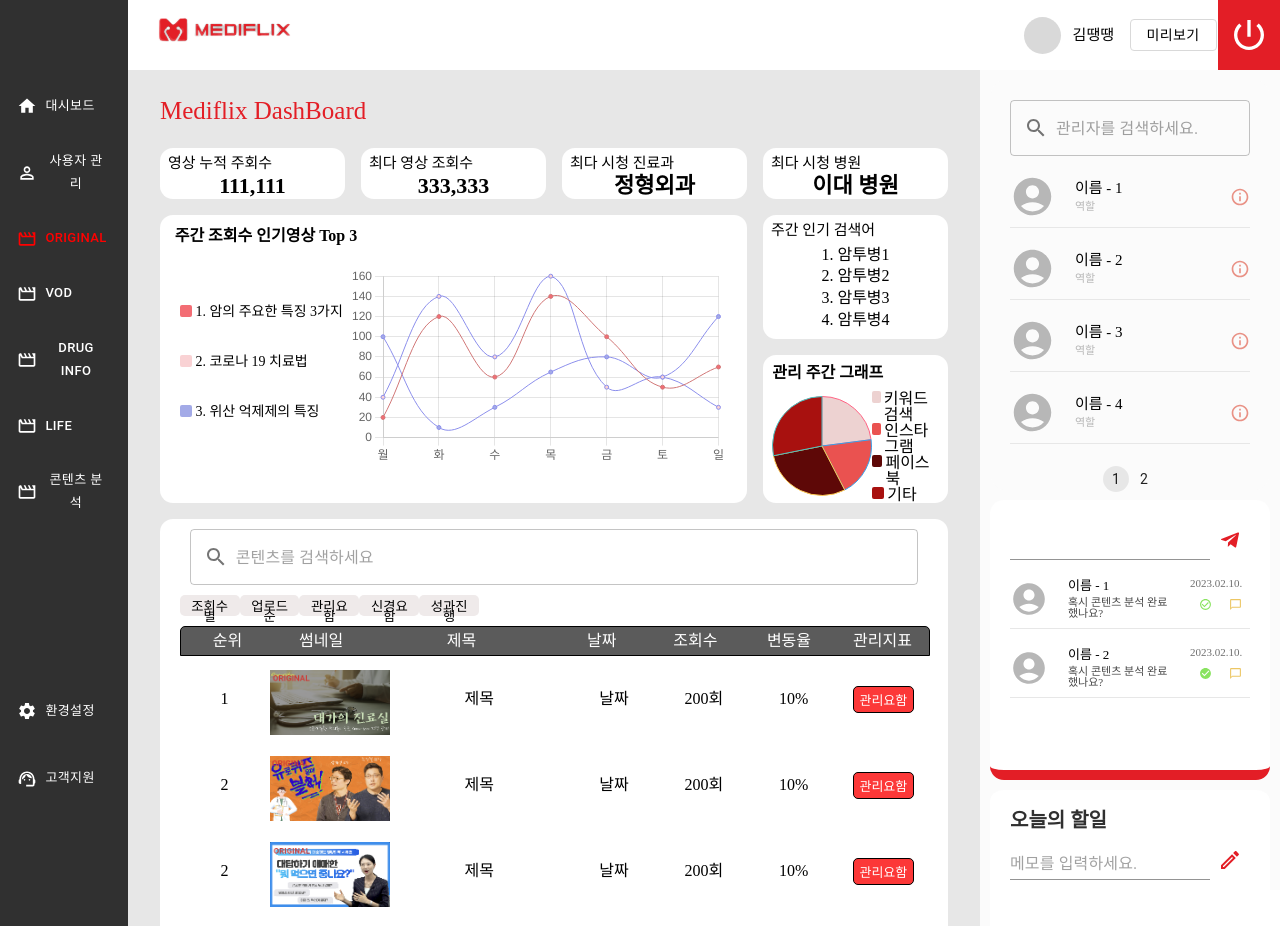
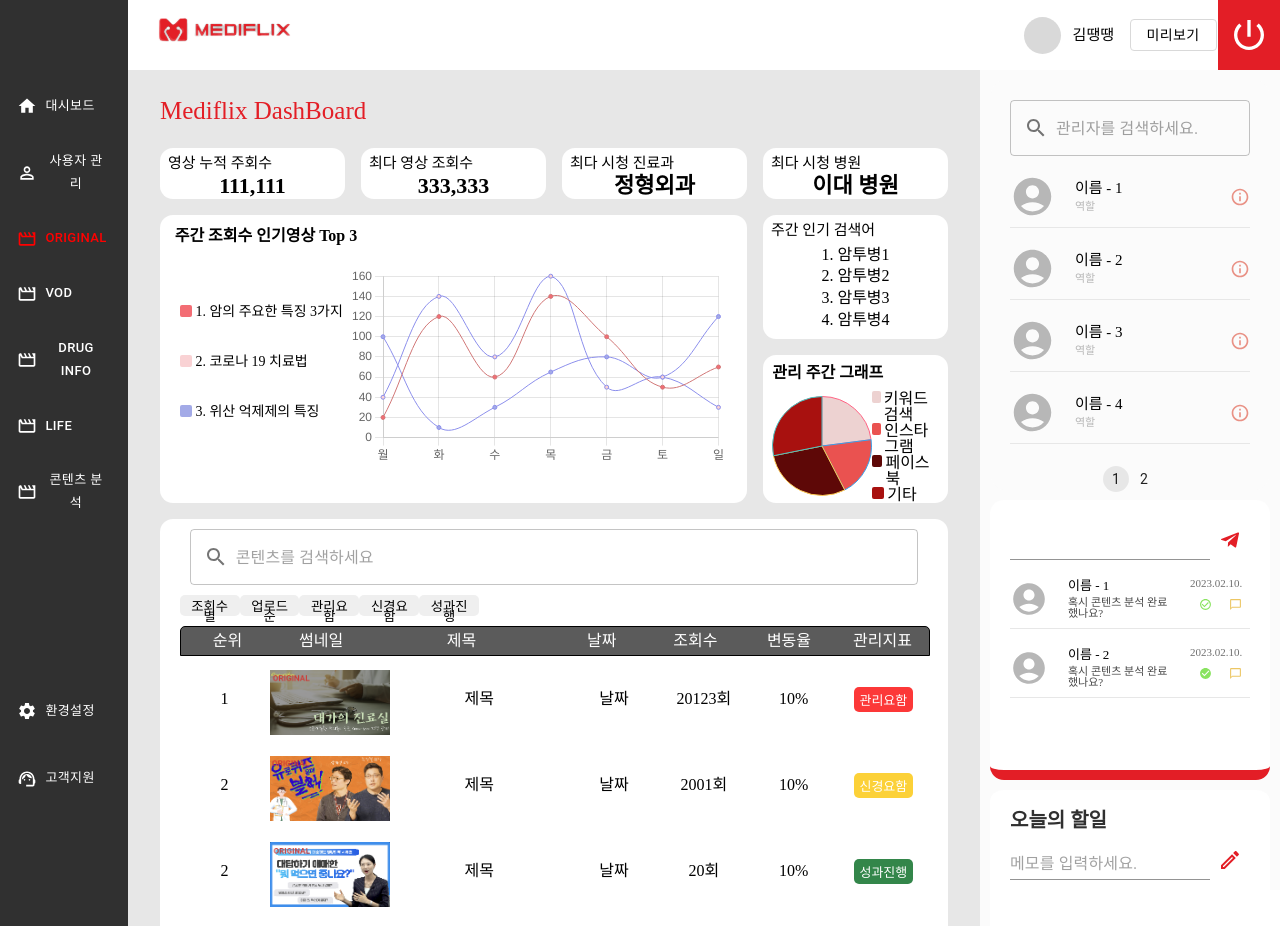
Before and after one commit to MEDIFLIX/ST_FE, a React (Create React App) app in the folder st_fe/: page /original in a window 1280 px wide. Shown: the top 926 px of the page. Built offline with nearby package versions, Linux system fonts and the light colour scheme; no server answers; a web font is replaced by a local one.

Commit message:
feat :  버튼 색깔바꾸기 기능추가

```diff
--- a/st_fe/src/pages/Original/components/ContentSearch.tsx
+++ b/st_fe/src/pages/Original/components/ContentSearch.tsx
@@ -1,7 +1,7 @@
 import { Search } from '@mui/icons-material';
 import { Box, InputAdornment, TextField } from '@mui/material';
+import { useEffect, useState } from 'react';
 import styled from 'styled-components';
-import OriginalContentList from './OrignialContentList';
 
 const ContentSearchContainer = styled.div`
   width: 95%;
@@ -14,11 +14,7 @@ const ContentSearchContainer = styled.div`
   }
 `;
 
-type ButtonLabelProp = {
-  backgroundColor: string;
-};
-
-const ButtonLabel = styled.button<ButtonLabelProp>`
+const ButtonLabel = styled.button`
   border: none;
   border-radius: 5px;
   width: 61px;
@@ -26,10 +22,248 @@ const ButtonLabel = styled.button<ButtonLabelProp>`
   padding: 7px;
   line-height: 10px;
   cursor: pointer;
-  background-color: ${(props) => props.backgroundColor};
+  background-color: '#EFEAEA';
+  &.active {
+    background-color: #e31e26;
+    color: white;
+  }
 `;
 
+const ContentListContainer = styled.div`
+  display: flex;
+  flex-direction: column;
+  width: 100%;
+
+  .contentList_title {
+    font-size: 16px;
+    font-weight: bold;
+    margin: 10px 0px;
+  }
+  .contentList_LabelBox {
+  }
+`;
+
+const BarBox = styled.div`
+  border: 1px solid black;
+  background-color: #5b5b5b;
+  border-top-left-radius: 5px;
+  border-top-right-radius: 5px;
+  color: #ffffff;
+  display: flex;
+  justify-content: space-evenly;
+  align-items: center;
+  padding: 6px 0px;
+  text-align: center;
+  width: 100%;
+  margin-top: 10px;
+
+  div:nth-child(1) {
+    flex: 1;
+  }
+  div:nth-child(2) {
+    flex: 1;
+  }
+  div:nth-child(3) {
+    flex: 2;
+  }
+  div:nth-child(4) {
+    flex: 1;
+  }
+  div:nth-child(5) {
+    flex: 1;
+  }
+  div:nth-child(6) {
+    flex: 1;
+  }
+  div:nth-child(7) {
+    flex: 1;
+  }
+`;
+
+const ContentContainer = styled.div`
+  display: flex;
+  flex-direction: column;
+  overflow: auto;
+  height: 350px;
+`;
+
+const ContentBox = styled.div`
+  display: flex;
+  text-align: center;
+  align-items: center;
+  margin: 7px 0;
+
+  img {
+    width: inherit;
+    height: inherit;
+  }
+
+  div:nth-child(1) {
+    flex: 1;
+  }
+
+  div:nth-child(2) {
+    flex: 1;
+    margin-top: 7px;
+  }
+  div:nth-child(3) {
+    flex: 2;
+  }
+  div:nth-child(4) {
+    flex: 1;
+  }
+  div:nth-child(5) {
+    flex: 1;
+  }
+  div:nth-child(6) {
+    flex: 1;
+  }
+  div:nth-child(7) {
+    flex: 1;
+  }
+  .contentList_imgBox {
+    width: 120px;
+    height: 65px;
+  }
+`;
+
+type AdminLabelProp = {
+  backgroundColor: string;
+};
+
+const AdminLabel = styled.div<AdminLabelProp>`
+  width: 59px;
+  height: 25px;
+  border-radius: 5px;
+  background-color: ${(props) => props.backgroundColor};
+  color: #ffffff;
+  font-size: 13px;
+  line-height: 28px;
+  margin: 0 auto;
+`;
+
+type DataProp = {
+  prior: number;
+  img: string;
+  title: string;
+  number: number;
+  diffRate: string;
+  management: string;
+};
+
+type ButtonLabels = {
+  title: string;
+  id: string;
+  clicked: boolean;
+};
+
+const buttonLabelData = [
+  {
+    title: '조회수별',
+    id: '1',
+    clicked: false,
+  },
+  {
+    title: '업로드순',
+    id: '2',
+    clicked: false,
+  },
+  {
+    title: '관리요함',
+    id: '3',
+    clicked: false,
+  },
+  {
+    title: '신경요함',
+    id: '4',
+    clicked: false,
+  },
+  {
+    title: '성과진행',
+    id: '5',
+    clicked: false,
+  },
+];
+
 const ContentSearch = () => {
+  const [fulldata, setFullData] = useState([
+    {
+      prior: 1,
+      img: '/img/썸네일1.png',
+      title: '제목',
+      number: 20123,
+      diffRate: '10%',
+      management: '관리요함',
+    },
+    {
+      prior: 2,
+      img: '/img/썸네일2.png',
+      title: '제목',
+      number: 2001,
+      diffRate: '10%',
+      management: '신경요함',
+    },
+    {
+      prior: 2,
+      img: '/img/썸네일3.png',
+      title: '제목',
+      number: 20,
+      diffRate: '10%',
+      management: '성과진행',
+    },
+    {
+      prior: 2,
+      img: '/img/썸네일4.png',
+      title: '제목',
+      number: 2024,
+      diffRate: '10%',
+      management: '관리요함',
+    },
+    {
+      prior: 2,
+      img: '/img/썸네일5.png',
+      title: '제목',
+      number: 2005,
+      diffRate: '10%',
+      management: '관리요함',
+    },
+    {
+      prior: 2,
+      img: '/img/썸네일6.png',
+      title: '제목',
+      number: 2007,
+      diffRate: '10%',
+      management: '성과진행',
+    },
+    {
+      prior: 2,
+      img: '/img/썸네일7.png',
+      title: '제목',
+      number: 200,
+      diffRate: '10%',
+      management: '신경요함',
+    },
+  ]);
+
+  const [showData, setShowData] = useState<DataProp[]>([]);
+  const [buttonLabel, setButtonLabel] = useState<ButtonLabels[]>([]);
+
+  useEffect(() => {
+    setShowData(fulldata);
+    setButtonLabel(buttonLabelData);
+  }, []);
+
+  const hanldleViewClick = (e: React.MouseEvent<HTMLButtonElement>) => {
+    const currentId = e.currentTarget.id;
+    setButtonLabel((current) =>
+      current.map(({ title, id, clicked }) => {
+        if (id === currentId && clicked === false) {
+          return { title, id, clicked: true };
+        } else return { title, id, clicked: false };
+      }),
+    );
+  };
+
   return (
     <ContentSearchContainer>
       <Box
@@ -58,13 +292,50 @@ const ContentSearch = () => {
         />
       </Box>
       <div className="original_buttonBox">
-        <ButtonLabel backgroundColor="#EFEAEA">조회수별</ButtonLabel>
-        <ButtonLabel backgroundColor="#EFEAEA">업로드순</ButtonLabel>
-        <ButtonLabel backgroundColor="#EFEAEA">관리요함</ButtonLabel>
-        <ButtonLabel backgroundColor="#EFEAEA">신경요함</ButtonLabel>
-        <ButtonLabel backgroundColor="#EFEAEA">성과진행</ButtonLabel>
+        {buttonLabel.map(({ title, id, clicked }) => (
+          <ButtonLabel id={id} className={clicked ? 'active' : ''} onClick={hanldleViewClick}>
+            {title}
+          </ButtonLabel>
+        ))}
       </div>
-      <OriginalContentList />
+      <ContentListContainer>
+        <BarBox>
+          <div>순위</div>
+          <div>썸네일</div>
+          <div>제목</div>
+          <div>날짜</div>
+          <div>조회수</div>
+          <div>변동율</div>
+          <div>관리지표</div>
+        </BarBox>
+        <ContentContainer>
+          {showData.map(({ prior, img, title, number, diffRate, management }) => (
+            <ContentBox>
+              <div>{prior}</div>
+              <div className="contentList_imgBox">
+                <img src={img} alt="img" />
+              </div>
+              <div>{title}</div>
+              <div>날짜</div>
+              <div>{`${number}회`}</div>
+              <div>{diffRate}</div>
+              {management === '관리요함' ? (
+                <div className="contentList_LabelBox">
+                  <AdminLabel backgroundColor="#FC3838">관리요함</AdminLabel>
+                </div>
+              ) : management === '신경요함' ? (
+                <div className="contentList_LabelBox">
+                  <AdminLabel backgroundColor="#FCD138">신경요함</AdminLabel>
+                </div>
+              ) : (
+                <div className="contentList_LabelBox">
+                  <AdminLabel backgroundColor="#33864A">성과진행</AdminLabel>
+                </div>
+              )}
+            </ContentBox>
+          ))}
+        </ContentContainer>
+      </ContentListContainer>
     </ContentSearchContainer>
   );
 };
--- a/st_fe/src/pages/Original/components/OrignialContentList.tsx
+++ /dev/null
@@ -1,202 +0,0 @@
-import styled from 'styled-components';
-
-const ContentListContainer = styled.div`
-  display: flex;
-  flex-direction: column;
-  width: 100%;
-
-  .contentList_title {
-    font-size: 16px;
-    font-weight: bold;
-    margin: 10px 0px;
-  }
-  .contentList_LabelBox {
-  }
-`;
-
-const BarBox = styled.div`
-  border: 1px solid black;
-  background-color: #5b5b5b;
-  border-top-left-radius: 5px;
-  border-top-right-radius: 5px;
-  color: #ffffff;
-  display: flex;
-  justify-content: space-evenly;
-  align-items: center;
-  padding: 6px 0px;
-  text-align: center;
-  width: 100%;
-  margin-top: 10px;
-
-  div:nth-child(1) {
-    flex: 1;
-  }
-  div:nth-child(2) {
-    flex: 1;
-  }
-  div:nth-child(3) {
-    flex: 2;
-  }
-  div:nth-child(4) {
-    flex: 1;
-  }
-  div:nth-child(5) {
-    flex: 1;
-  }
-  div:nth-child(6) {
-    flex: 1;
-  }
-  div:nth-child(7) {
-    flex: 1;
-  }
-`;
-
-const ContentContainer = styled.div`
-  display: flex;
-  flex-direction: column;
-  overflow: auto;
-  height: 350px;
-`;
-
-const ContentBox = styled.div`
-  display: flex;
-  text-align: center;
-  align-items: center;
-  margin: 7px 0;
-
-  img {
-    width: inherit;
-    height: inherit;
-  }
-
-  div:nth-child(1) {
-    flex: 1;
-  }
-
-  div:nth-child(2) {
-    flex: 1;
-    margin-top: 7px;
-  }
-  div:nth-child(3) {
-    flex: 2;
-  }
-  div:nth-child(4) {
-    flex: 1;
-  }
-  div:nth-child(5) {
-    flex: 1;
-  }
-  div:nth-child(6) {
-    flex: 1;
-  }
-  div:nth-child(7) {
-    flex: 1;
-  }
-  .contentList_imgBox {
-    width: 120px;
-    height: 65px;
-  }
-`;
-
-type AdminLabelProp = {
-  backgroundColor: string;
-};
-
-const AdminLabel = styled.div<AdminLabelProp>`
-  width: 59px;
-  height: 25px;
-  border-radius: 5px;
-  background-color: ${(props) => props.backgroundColor};
-  color: #ffffff;
-  font-size: 13px;
-  line-height: 28px;
-  border: 1px solid black;
-  margin: 0 auto;
-`;
-
-const OriginalContentList = () => {
-  const data = [
-    {
-      prior: 1,
-      img: '/img/썸네일1.png',
-      title: '제목',
-      number: '200회',
-      diffRate: '10%',
-    },
-    {
-      prior: 2,
-      img: '/img/썸네일2.png',
-      title: '제목',
-      number: '200회',
-      diffRate: '10%',
-    },
-    {
-      prior: 2,
-      img: '/img/썸네일3.png',
-      title: '제목',
-      number: '200회',
-      diffRate: '10%',
-    },
-    {
-      prior: 2,
-      img: '/img/썸네일4.png',
-      title: '제목',
-      number: '200회',
-      diffRate: '10%',
-    },
-    {
-      prior: 2,
-      img: '/img/썸네일5.png',
-      title: '제목',
-      number: '200회',
-      diffRate: '10%',
-    },
-    {
-      prior: 2,
-      img: '/img/썸네일6.png',
-      title: '제목',
-      number: '200회',
-      diffRate: '10%',
-    },
-    {
-      prior: 2,
-      img: '/img/썸네일7.png',
-      title: '제목',
-      number: '200회',
-      diffRate: '10%',
-    },
-  ];
-
-  return (
-    <ContentListContainer>
-      <BarBox>
-        <div>순위</div>
-        <div>썸네일</div>
-        <div>제목</div>
-        <div>날짜</div>
-        <div>조회수</div>
-        <div>변동율</div>
-        <div>관리지표</div>
-      </BarBox>
-      <ContentContainer>
-        {data.map(({ prior, img, title, number, diffRate }) => (
-          <ContentBox>
-            <div>{prior}</div>
-            <div className="contentList_imgBox">
-              <img src={img} alt="img" />
-            </div>
-            <div>{title}</div>
-            <div>날짜</div>
-            <div>{number}</div>
-            <div>{diffRate}</div>
-            <div className="contentList_LabelBox">
-              <AdminLabel backgroundColor="#FC3838">관리요함</AdminLabel>
-            </div>
-          </ContentBox>
-        ))}
-      </ContentContainer>
-    </ContentListContainer>
-  );
-};
-
-export default OriginalContentList;
```
